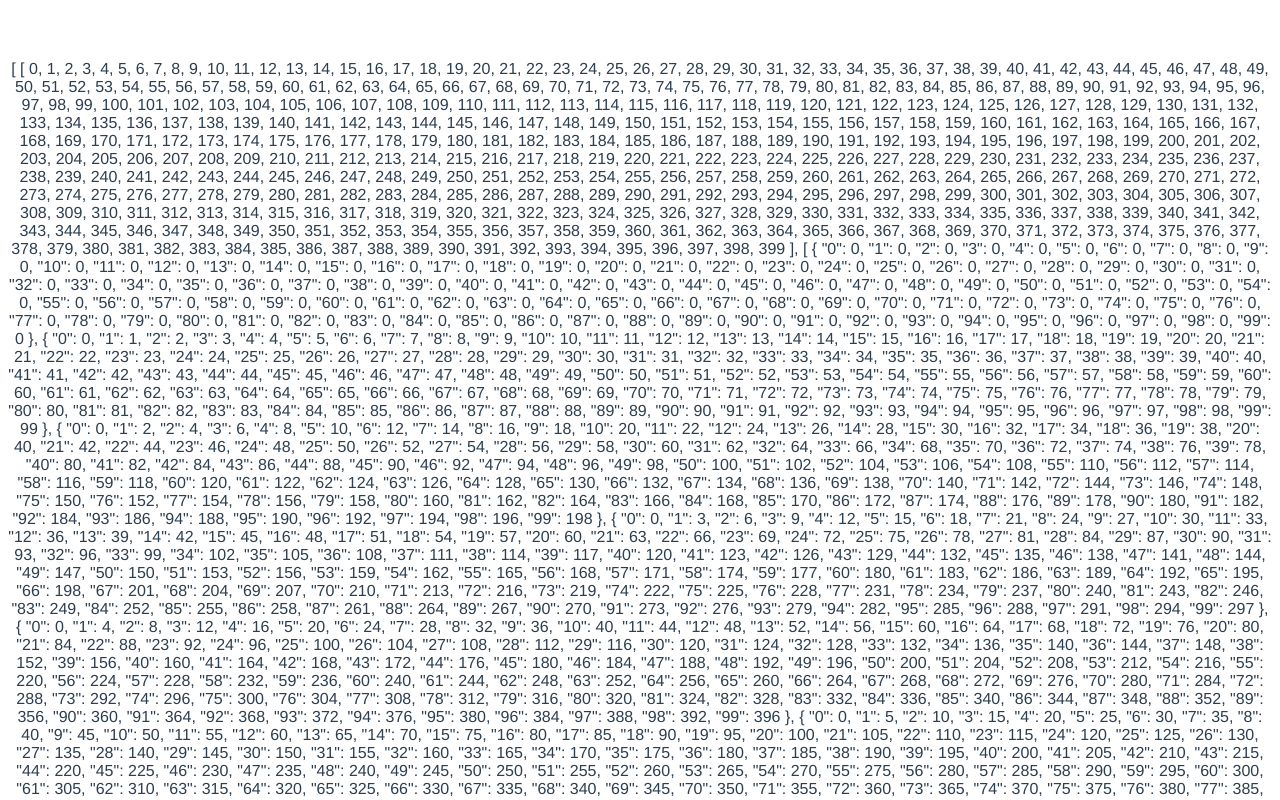
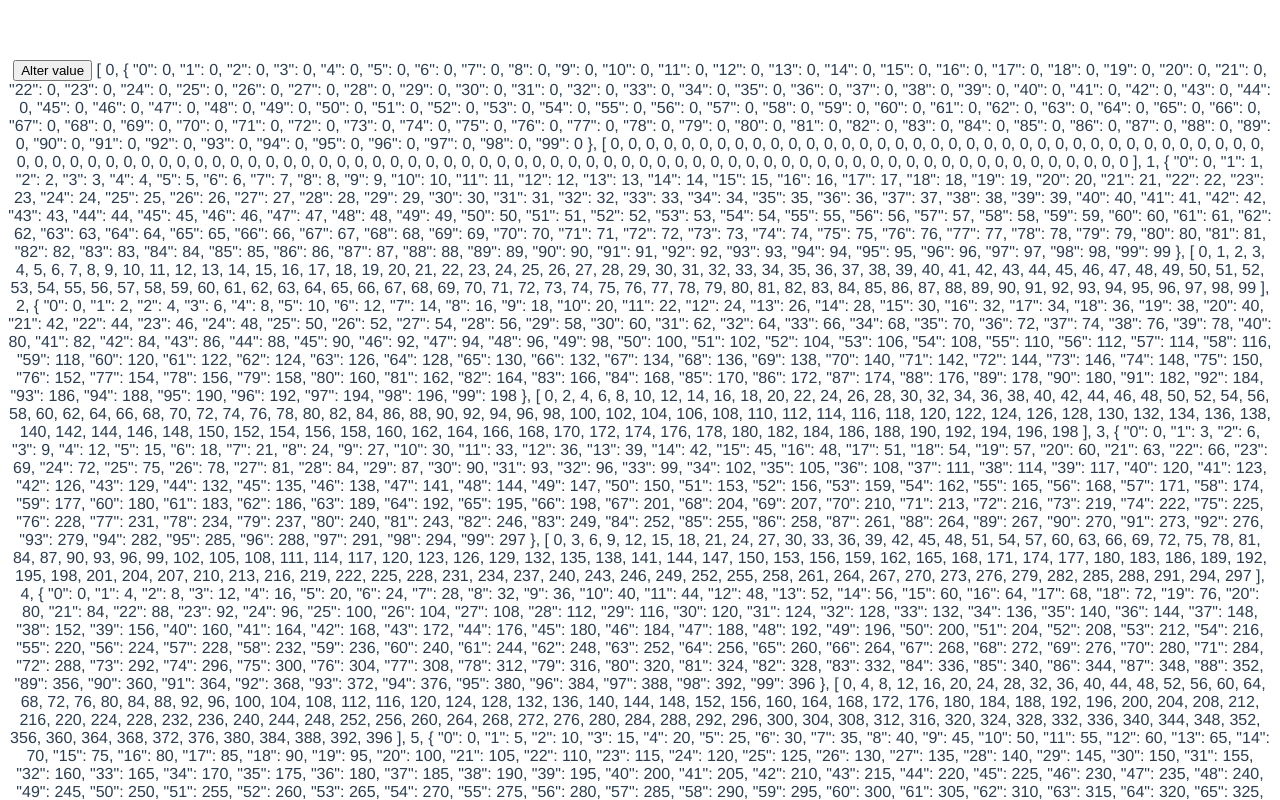
Before and after one commit to RobbinBaauw/watch-benchmark, a Vue app: page / in a window 1280 px wide. Shown: the top 800 px of the page. Built offline with nearby package versions, Linux system fonts and the light colour scheme.

Commit message:
Add mutation

```diff
--- a/src/components/Benchmark.vue
+++ b/src/components/Benchmark.vue
@@ -1,12 +1,13 @@
 <template>
     <div class="benchmark">
+        <button @click="alter">Alter value</button>
         {{ sources }}
     </div>
 </template>
 
 <script lang="ts">
 import { defineComponent, watch } from "vue";
-import { createDependencies } from "@/components/benchmark";
+import { alterSource, createDependencies } from "@/components/dependencies";
 
 export default defineComponent({
     name: "Benchmark",
@@ -24,11 +25,17 @@ export default defineComponent({
         );
 
         watch(watchSource, () => {
-            // NOOP
+            console.log("Watcher called!");
         });
+
+        let clickCount = 0;
 
         return {
             sources,
+            alter: () => {
+                clickCount++;
+                alterSource(sources[clickCount]);
+            },
         };
     },
 });
--- a/src/components/benchmark.ts
+++ /dev/null
@@ -1,95 +0,0 @@
-import { Ref, ref, reactive, WatchSource } from "vue";
-
-// Amount => 1, 8, 20, 500
-// Type => ref, reactive, arrays
-// Changing => constant, little change, much change
-
-const amountOfKeys = 100;
-const arraySize = 100;
-
-export type SourceTypes =
-    | {
-          type: "mixed";
-          refs: number;
-          objects: number;
-          arrays: number;
-      }
-    | {
-          type: "ref" | "object" | "array";
-          amount: number;
-      };
-
-export type SourceMutation =
-    | {
-          type: "mixed";
-          noChange: boolean;
-          littleChange: boolean;
-          lotsOfChange: boolean;
-      }
-    | {
-          type: "no" | "little" | "lots";
-      };
-
-type Source = Ref | Record<any, any> | Array<number>;
-
-export function createDependencies(
-    sourceTypes: SourceTypes,
-    mutation: SourceMutation,
-): {
-    sources: Source[];
-    watchSource: WatchSource<Source[]>;
-} {
-    const sources: Source[] = [];
-    switch (sourceTypes.type) {
-        case "mixed": {
-            sources.push(createRefs(sourceTypes.refs));
-            sources.push(createObjects(sourceTypes.objects));
-            sources.push(createArrays(sourceTypes.arrays));
-            break;
-        }
-        case "array": {
-            sources.push(createArrays(sourceTypes.amount));
-            break;
-        }
-        case "object": {
-            sources.push(createObjects(sourceTypes.amount));
-            break;
-        }
-        case "ref": {
-            sources.push(createRefs(sourceTypes.amount));
-            break;
-        }
-    }
-    return {
-        sources,
-        watchSource: () => sources,
-    };
-}
-
-function createRefs(amount: number) {
-    return range(amount).map(it => ref(it));
-}
-
-function createObjects(amount: number) {
-    return range(amount).map(it => {
-        const obj: { [key: string]: number } = {};
-        for (let i = 0; i < amountOfKeys; i++) {
-            obj["" + i] = i * it;
-        }
-        return reactive(obj);
-    });
-}
-
-function createArrays(amount: number) {
-    return range(amount).map(it => {
-        const arr = Array(arraySize);
-        for (let i = 0; i < arraySize; i++) {
-            arr[i] = i * it;
-        }
-        return reactive(arr);
-    });
-}
-
-function range(n: number) {
-    return Array.from({ length: n }, (x, i) => i);
-}
--- /dev/null
+++ b/src/components/dependencies.ts
@@ -0,0 +1,133 @@
+import { Ref, ref, reactive, WatchSource, isRef } from "vue";
+import { braidArrays, range } from "./util";
+
+// Amount => 1, 8, 20, 500
+// Type => ref, reactive, arrays
+// Changing => constant, little change, much change
+
+const amountOfKeys = 100;
+const arraySize = 100;
+
+export type SourceTypes =
+    | {
+          type: "mixed";
+          refs: number;
+          objects: number;
+          arrays: number;
+      }
+    | {
+          type: "ref" | "object" | "array";
+          amount: number;
+      };
+
+export type SourceMutation =
+    | {
+          type: "mixed";
+          noChange: boolean;
+          littleChange: boolean;
+          lotsOfChange: boolean;
+      }
+    | {
+          type: "no" | "little" | "lots";
+      };
+
+type Source = Ref<number> | Record<string, number> | Array<number>;
+
+export function createDependencies(
+    sourceTypes: SourceTypes,
+    mutation: SourceMutation,
+): {
+    sources: Source[];
+    watchSource: WatchSource<Source[]>;
+} {
+    const sources: Source[] = [];
+    switch (sourceTypes.type) {
+        case "mixed": {
+            const refs = createRefs(sourceTypes.refs);
+            const objects = createObjects(sourceTypes.objects);
+            const arrays = createArrays(sourceTypes.arrays);
+
+            // Intertwine the sources, so we arbitrarily remove sources later
+            sources.push(...braidArrays<Source>(refs, objects, arrays));
+
+            break;
+        }
+        case "array": {
+            sources.push(...createArrays(sourceTypes.amount));
+            break;
+        }
+        case "object": {
+            sources.push(...createObjects(sourceTypes.amount));
+            break;
+        }
+        case "ref": {
+            sources.push(...createRefs(sourceTypes.amount));
+            break;
+        }
+    }
+
+    let watchCallCount = 0;
+
+    return {
+        sources,
+        watchSource: () => {
+            watchCallCount++;
+            console.log(watchCallCount);
+
+            if (mutation.type === "no") {
+                // Constant dependencies
+                return sources;
+            } else if (mutation.type === "little") {
+                // We skip 1 in 20 dependencies
+                const newSources = [];
+                for (let i = 0; i < sources.length; i++) {
+                    if (i % 20 === watchCallCount % 20) continue;
+                    newSources.push(sources[i]);
+                }
+                return newSources;
+            } else {
+                // We skip 1 in 2 dependencies
+                const newSources = [];
+                for (let i = 0; i < sources.length; i++) {
+                    if (i % 2 === watchCallCount % 2) continue;
+                    newSources.push(sources[i]);
+                }
+                return newSources;
+            }
+        },
+    };
+}
+
+export function alterSource(source: Source): void {
+    if (isRef(source)) {
+        source.value++;
+    } else if (Array.isArray(source)) {
+        source[arraySize - 1] = 100;
+    } else {
+        source[amountOfKeys - 1 + ""] = 100;
+    }
+}
+
+function createRefs(amount: number): Ref<number>[] {
+    return range(amount).map(it => ref(it));
+}
+
+function createObjects(amount: number): Record<string, number>[] {
+    return range(amount).map(it => {
+        const obj: Record<string, number> = {};
+        for (let i = 0; i < amountOfKeys; i++) {
+            obj["" + i] = i * it;
+        }
+        return reactive(obj);
+    });
+}
+
+function createArrays(amount: number): number[][] {
+    return range(amount).map(it => {
+        const arr = Array(arraySize);
+        for (let i = 0; i < arraySize; i++) {
+            arr[i] = i * it;
+        }
+        return reactive(arr);
+    });
+}
--- /dev/null
+++ b/src/components/util.ts
@@ -0,0 +1,15 @@
+export function range(n: number): number[] {
+    return Array.from({ length: n }, (x, i) => i);
+}
+
+export function braidArrays<T>(...arrays: T[][]): T[] {
+    const braided: T[] = [];
+    for (let i = 0; i < Math.max(...arrays.map(a => a.length)); i++) {
+        arrays.forEach(array => {
+            if (array[i] !== undefined) {
+                braided.push(array[i]);
+            }
+        });
+    }
+    return braided;
+}
```
Also changed, not shown: .eslintrc.js.
